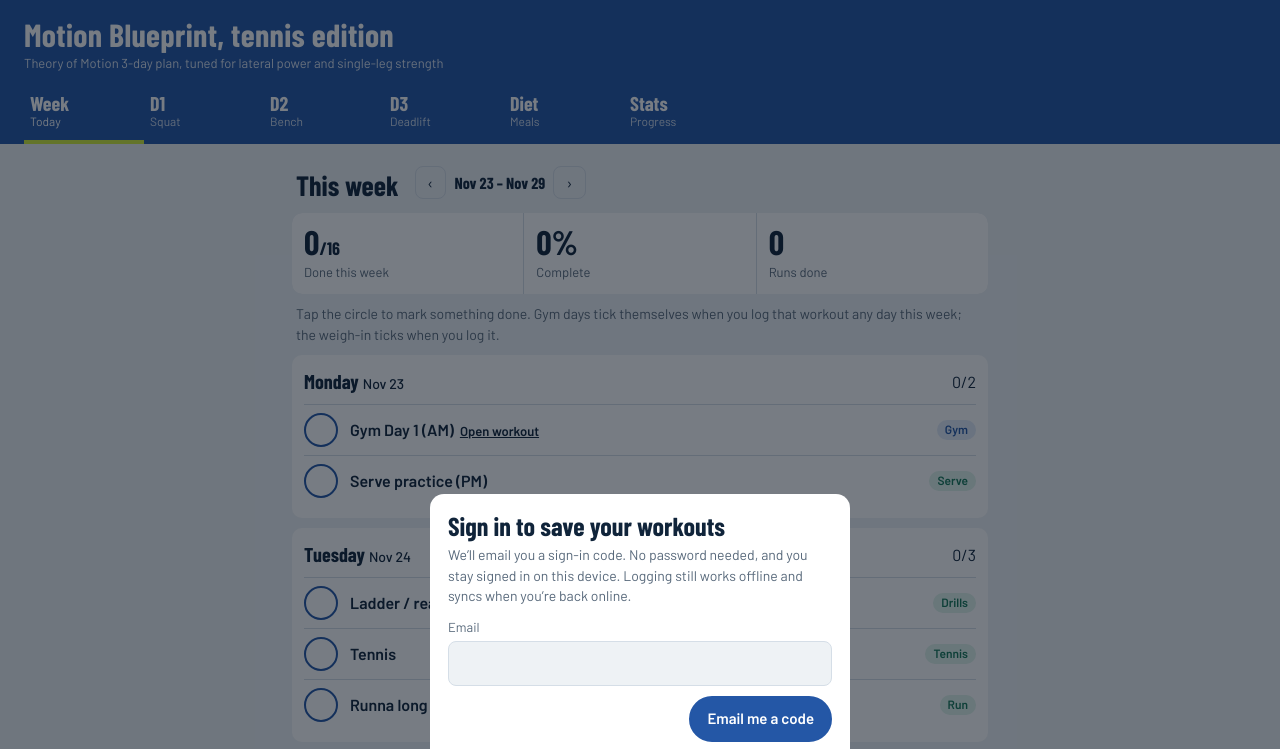
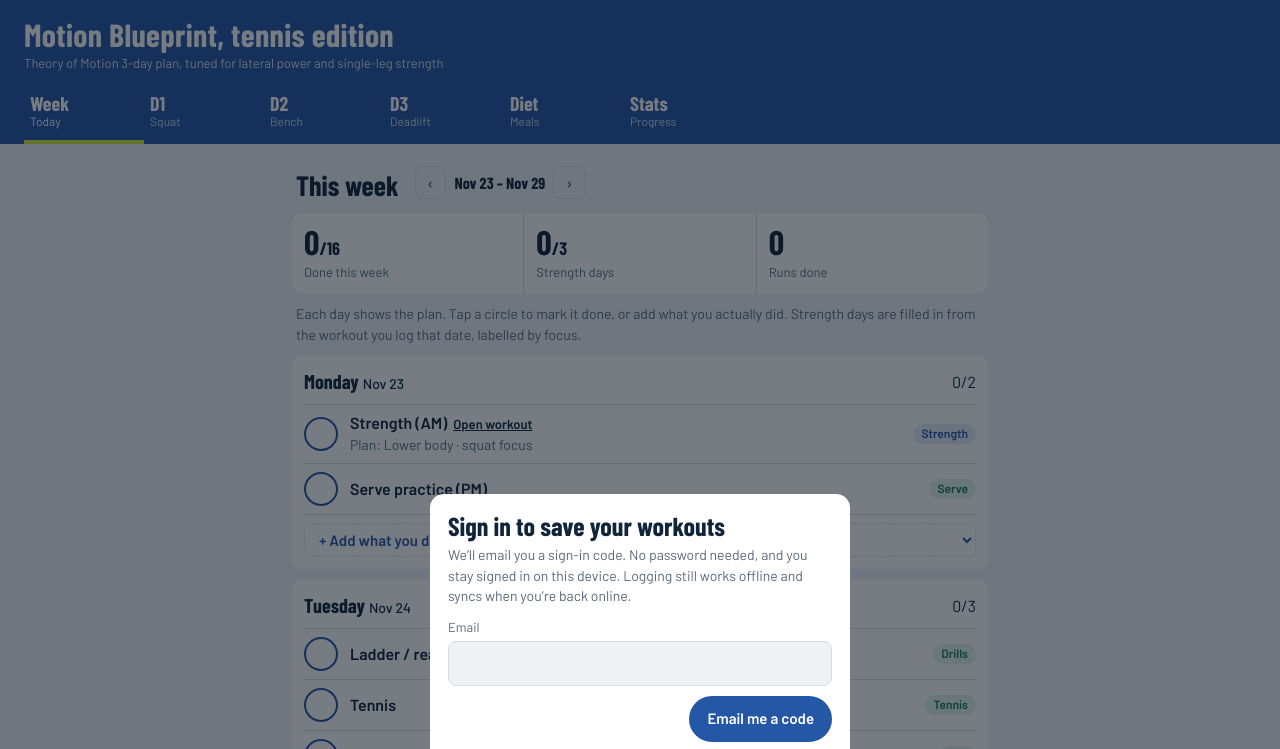
Before and after one commit to debayan21/tennis-gym, a plain HTML site: page index.html in a window 1280 px wide. Shown: the top 749 px of the page. Drawn offline with nearby package versions, Linux system fonts and the light colour scheme.

Commit message:
Add files via upload

```diff
--- a/index.html
+++ b/index.html
@@ -183,7 +183,7 @@ section.block{margin-top:18px}
 .seg button{border:2px solid var(--line);background:var(--surface);border-radius:999px;padding:6px 12px;font-weight:600;font-size:14px;cursor:pointer}
 .seg button.on{background:var(--court);border-color:var(--court);color:#fff}
 .ritual .sum{font-size:14px;color:var(--ink);margin:0 0 10px}
-.wday{margin-top:10px}
+.wday{margin-top:10px;scroll-margin-top:calc(env(safe-area-inset-top,0px) + 140px)}
 .wday.istoday{box-shadow:inset 0 0 0 2px var(--ball)}
 .wrow{display:flex;gap:12px;align-items:center;padding:8px 0;border-top:1px solid var(--line)}
 .wrow .wtxt{flex:1;min-width:0}
@@ -191,6 +191,8 @@ section.block{margin-top:18px}
 .tick{flex:none;width:34px;height:34px;border-radius:50%;border:2px solid var(--court);background:transparent;color:var(--ball-ink);font-weight:700;cursor:pointer;font-size:16px}
 .tick.on{background:var(--ball);border-color:var(--ball)}
 .wrow .tag{margin-top:0;flex:none}
+.wadd{border-top:1px solid var(--line);padding-top:8px}
+.wadd select{font:inherit;font-size:15px;color:var(--court);font-weight:600;background:transparent;border:1px dashed var(--line);border-radius:8px;padding:6px 10px;width:100%}
 .celebrate{background:var(--court);color:#fff;border-radius:14px;padding:18px;margin-top:14px}
 .celebrate .k{font-size:13px;opacity:.85;text-transform:none}
 .celebrate h2{font-family:"Barlow Condensed",sans-serif;font-size:30px;margin:2px 0 8px;line-height:1}
@@ -583,6 +585,7 @@ main.addEventListener("click", e=>{
   updateCounts(day,dr);
 });
 main.addEventListener("change", async e=>{
+  if(e.target.matches("[data-wadd]")){ await weekAdd(e.target); return; }
   if(location.hash!=="#diet") return; const t=e.target;
   if(t.hasAttribute("data-ddate")){ dietDate=t.value||today(); renderDiet(); }
   else if(t.hasAttribute("data-dnote")){ const d=dietDate||today(), r=dayRec(d)||{}; r.type=r.type||defaultType(d); r.note=t.value.trim(); await saveDay(d,r); }
@@ -768,52 +771,79 @@ function renderStats(){
 }
 
 /* ---------- weekly schedule ---------- */
-const WEEK = [ // index 0 = Monday
-  {items:[{id:"gym",k:"gym",name:"Gym Day 1",when:"AM",day:"day1"},{id:"serve",k:"serve",name:"Serve practice",when:"PM"}]},
+const FOCUS={day1:"Lower body · squat focus",day2:"Upper body · bench focus",day3:"Full body · deadlift focus"};
+const ACTS={ // what can be logged on any date
+  str1:{k:"gym",name:"Strength: lower body (squat)",day:"day1"},
+  str2:{k:"gym",name:"Strength: upper body (bench)",day:"day2"},
+  str3:{k:"gym",name:"Strength: full body (deadlift)",day:"day3"},
+  serve:{k:"serve",name:"Serve practice"},
+  ladder:{k:"ladder",name:"Ladder / reactive drills"},
+  tennis:{k:"tennis",name:"Tennis"},
+  run:{k:"run",name:"Run"},
+  intervals:{k:"run",name:"Intervals"},
+  rest:{k:"rest",name:"Rest day"}
+};
+const WEEK = [ // planned schedule, index 0 = Monday
+  {items:[{id:"gym",k:"gym",name:"Strength",when:"AM",plan:"day1"},{id:"serve",k:"serve",name:"Serve practice",when:"PM"}]},
   {items:[{id:"ladder",k:"ladder",name:"Ladder / reactive drills"},{id:"tennis",k:"tennis",name:"Tennis"},{id:"run",k:"run",name:"Runna long run"}]},
-  {items:[{id:"gym",k:"gym",name:"Gym Day 2 + intervals",when:"AM",day:"day2"},{id:"run",k:"run",name:"Easy run"},{id:"serve",k:"serve",name:"Light serves"}]},
-  {note:"No run: keep legs fresh for Day 3.",items:[{id:"tennis",k:"tennis",name:"Tennis"}]},
-  {items:[{id:"gym",k:"gym",name:"Gym Day 3",when:"AM",day:"day3"},{id:"serve",k:"serve",name:"Serve practice",when:"PM"}]},
+  {items:[{id:"gym",k:"gym",name:"Strength + intervals",when:"AM",plan:"day2"},{id:"run",k:"run",name:"Easy run"},{id:"serve",k:"serve",name:"Light serves"}]},
+  {note:"No run: keep legs fresh for the next strength day.",items:[{id:"tennis",k:"tennis",name:"Tennis"}]},
+  {items:[{id:"gym",k:"gym",name:"Strength",when:"AM",plan:"day3"},{id:"serve",k:"serve",name:"Serve practice",when:"PM"}]},
   {items:[{id:"ladder",k:"ladder",name:"Ladder / reactive drills"},{id:"tennis",k:"tennis",name:"Tennis"},{id:"run",k:"run",name:"Easy run"}]},
   {items:[{id:"rest",k:"rest",name:"Rest day",sub:"Walking only, no gym or hard tennis"},{id:"weigh",k:"weigh",name:"Sunday weigh-in",sub:"Fasted, before breakfast",link:"#diet"}]}
 ];
-const KIND={gym:["Gym","changed"],serve:["Serve","new"],ladder:["Drills","new"],tennis:["Tennis","new"],run:["Run","new"],rest:["Rest","same"],weigh:["Weigh-in","same"]};
+const KIND={gym:["Strength","changed"],serve:["Serve","new"],ladder:["Drills","new"],tennis:["Tennis","new"],run:["Run","new"],rest:["Rest","same"],weigh:["Weigh-in","same"]};
 let weekStart=null;
 const wkey=m=>"week-"+m;
-function weekRec(m){ return ((logs[wkey(m)]||[])[0])||{done:{}}; }
-function autoDone(dateIso,it){
-  if(it.k==="gym"){ const m0=iso(monday(parse(dateIso))), m1=(()=>{ const x=parse(m0); x.setDate(x.getDate()+6); return iso(x); })(), inWk=d=>d>=m0&&d<=m1;
-    if((logs.sessions||[]).some(x=>inWk(x.d) && x.day===it.day)) return true;
-    const d=DAYS.find(x=>x.id===it.day); return !!d && d.blocks.some(b=>b.items.some(i=>i.type && !i.id.startsWith("wu-") && (logs[i.id]||[]).some(e=>inWk(e.d)))); }
-  if(it.k==="weigh") return (logs.weighins||[]).some(x=>x.d===dateIso);
-  return false;
+function weekRec(m){ const r=((logs[wkey(m)]||[])[0])||{}; r.done=r.done||{}; r.extra=r.extra||{}; return r; }
+function gymLogged(dateIso){ // which strength workouts were logged on this exact date
+  const ids=new Set((logs.sessions||[]).filter(x=>x.d===dateIso).map(x=>x.day));
+  DAYS.forEach(d=>{ if(d.blocks.some(b=>b.items.some(i=>i.type && !i.id.startsWith("wu-") && (logs[i.id]||[]).some(e=>e.d===dateIso)))) ids.add(d.id); });
+  return [...ids];
 }
-function isWDone(m,di,it,dateIso){ const r=weekRec(m); return !!(r.done||{})[di+"-"+it.id] || autoDone(dateIso,it); }
+function rowsFor(m,di,dateIso){
+  const r=weekRec(m), g=gymLogged(dateIso), rows=[];
+  WEEK[di].items.forEach(it=>{
+    let name=it.name, auto=false, sub=it.sub||"";
+    if(it.k==="gym"){ if(g.length){ auto=true; name="Strength: "+g.map(x=>FOCUS[x]).join(" + "); } else sub="Plan: "+FOCUS[it.plan]; }
+    if(it.k==="weigh") auto=(logs.weighins||[]).some(x=>x.d===dateIso);
+    rows.push({key:di+"-"+it.id, k:it.k, name, when:it.when, sub, link:it.link, open:it.k==="gym"?(g[0]||it.plan):null, auto, done:auto||!!r.done[di+"-"+it.id]});
+  });
+  // strength logged on a day with no planned strength slot
+  if(g.length && !WEEK[di].items.some(it=>it.k==="gym")) rows.unshift({key:di+"-gymlog", k:"gym", name:"Strength: "+g.map(x=>FOCUS[x]).join(" + "), sub:"Logged in the app", open:g[0], auto:true, done:true, extra:true});
+  (r.extra[di]||[]).forEach((a,ix)=>{ const A=ACTS[a]; if(!A) return; if(A.k==="gym" && g.includes(A.day)) return; rows.push({key:di+"-x"+ix, k:A.k, name:A.name, open:A.day||null, done:!!r.done[di+"-x"+ix], extra:true, rm:ix}); });
+  return rows;
+}
 function renderWeek(){
   const td=today(); if(!weekStart) weekStart=iso(monday(parse(td)));
-  const m=weekStart, mon=parse(m); let tot=0, dn=0;
+  const m=weekStart, mon=parse(m); let tot=0, dn=0, runs=0, str=0;
   const cards=WEEK.map((w,di)=>{
-    const dt=new Date(mon); dt.setDate(mon.getDate()+di); const k=iso(dt), isT=k===td;
-    const rows=w.items.map(it=>{ tot++; const done=isWDone(m,di,it,k); if(done) dn++; const auto=autoDone(k,it);
-      const [lab,cls]=KIND[it.k];
-      const go = it.day ? `<a class="mini" href="#${it.day}">Open workout</a>` : it.link ? `<a class="mini" href="${it.link}">Open</a>` : "";
-      return `<div class="wrow ${done?"done":""}"><button class="tick ${done?"on":""}" data-wk="${di}-${it.id}" ${auto?'data-auto="1"':""} aria-pressed="${done}" aria-label="Mark ${esc(it.name)} complete">${done?"✓":""}</button><div class="wtxt"><div class="name" style="font-size:16px">${esc(it.name)}${it.when?` <span class="k">(${it.when})</span>`:""}${go}</div>${it.sub?`<div class="rx">${esc(it.sub)}</div>`:""}${auto?`<div class="rx">Logged in the app ✓</div>`:""}</div><span class="tag ${cls}">${lab}</span></div>`; }).join("");
-    const dd=w.items.filter(it=>isWDone(m,di,it,k)).length;
-    return `<article class="card wday ${isT?"istoday":""}" id="wd-${di}"><div class="calhead"><b>${dt.toLocaleDateString(undefined,{weekday:"long"})} <span class="k" style="font-family:Barlow,sans-serif;font-size:14px;font-weight:500">${dt.toLocaleDateString(undefined,{day:"numeric",month:"short"})}${isT?" · today":""}</span></b><span class="k">${dd}/${w.items.length}</span></div>${w.note?`<p class="sum" style="margin:0 0 6px;color:var(--muted);font-size:14px">${esc(w.note)}</p>`:""}${rows}</article>`;
+    const dt=new Date(mon); dt.setDate(mon.getDate()+di); const k=iso(dt), isT=k===td, rows=rowsFor(m,di,k);
+    tot+=rows.length; dn+=rows.filter(x=>x.done).length; runs+=rows.filter(x=>x.k==="run"&&x.done).length; str+=rows.filter(x=>x.k==="gym"&&x.done).length;
+    const html=rows.map(x=>{ const [lab,cls]=KIND[x.k];
+      const go = x.open ? `<a class="mini" href="#${x.open}">${x.auto?"View":"Open workout"}</a>` : x.link ? `<a class="mini" href="${x.link}">Open</a>` : "";
+      return `<div class="wrow ${x.done?"done":""}"><button class="tick ${x.done?"on":""}" data-wk="${x.key}" ${x.auto?'data-auto="1"':""} aria-pressed="${x.done}" aria-label="Mark ${esc(x.name)} complete">${x.done?"✓":""}</button><div class="wtxt"><div class="name" style="font-size:16px">${esc(x.name)}${x.when?` <span class="k">(${x.when})</span>`:""}${go}</div>${x.sub?`<div class="rx">${esc(x.sub)}</div>`:""}${x.auto&&x.k!=="weigh"&&!x.sub?`<div class="rx">Logged in the app ✓</div>`:""}</div><span class="tag ${cls}">${lab}</span>${x.rm!=null?`<button class="del" data-wrm="${di}-${x.rm}" aria-label="Remove">✕</button>`:""}</div>`; }).join("");
+    const add=`<div class="wadd"><select data-wadd="${di}" aria-label="Add an activity to ${esc(dt.toLocaleDateString(undefined,{weekday:"long"}))}"><option value="">+ Add what you did</option>${Object.entries(ACTS).map(([id,A])=>`<option value="${id}">${esc(A.name)}</option>`).join("")}</select></div>`;
+    return `<article class="card wday ${isT?"istoday":""}"><div class="calhead"><b>${dt.toLocaleDateString(undefined,{weekday:"long"})} <span class="k" style="font-family:Barlow,sans-serif;font-size:14px;font-weight:500">${dt.toLocaleDateString(undefined,{day:"numeric",month:"short"})}${isT?" · today":""}</span></b><span class="k">${rows.filter(x=>x.done).length}/${rows.length}</span></div>${w.note?`<p class="sum" style="margin:0 0 6px;color:var(--muted);font-size:14px">${esc(w.note)}</p>`:""}${html}${add}</article>`;
   }).join("");
   const end=new Date(mon); end.setDate(mon.getDate()+6);
-  const pct=tot?Math.round(dn/tot*100):0;
   main.innerHTML=`<div class="sesshead"><h2>This week</h2><div class="calhead" style="gap:8px;margin:0"><button data-wnav="-1" aria-label="Previous week">‹</button><b style="font-size:16px">${esc(fmtDate(m))} – ${esc(fmtDate(iso(end)))}</b><button data-wnav="1" aria-label="Next week">›</button></div></div>
-  <div class="kpis"><div class="kpi"><div class="big">${dn}<span style="font-size:18px">/${tot}</span></div><div class="lbl">Done this week</div></div><div class="kpi"><div class="big">${pct}%</div><div class="lbl">Complete</div></div><div class="kpi"><div class="big">${WEEK.slice(0,6).reduce((a,w,di)=>{ const dt=new Date(mon); dt.setDate(mon.getDate()+di); return a+(w.items.some(it=>it.k==="run"&&isWDone(m,di,it,iso(dt)))?1:0); },0)}</div><div class="lbl">Runs done</div></div></div>
-  <p class="daynote">Tap the circle to mark something done. Gym days tick themselves when you log that workout any day this week; the weigh-in ticks when you log it.</p>${cards}`;
+  <div class="kpis"><div class="kpi"><div class="big">${dn}<span style="font-size:18px">/${tot}</span></div><div class="lbl">Done this week</div></div><div class="kpi"><div class="big">${str}<span style="font-size:18px">/3</span></div><div class="lbl">Strength days</div></div><div class="kpi"><div class="big">${runs}</div><div class="lbl">Runs done</div></div></div>
+  <p class="daynote">Each day shows the plan. Tap a circle to mark it done, or add what you actually did. Strength days are filled in from the workout you log that date, labelled by focus.</p>${cards}`;
   if(m===iso(monday(parse(td)))){ const t=document.querySelector(".istoday"); if(t && !renderWeek.scrolled){ renderWeek.scrolled=true; setTimeout(()=>t.scrollIntoView({block:"start"}),50); } }
 }
+async function saveWeek(m,r){ r.u=Date.now(); logs[wkey(m)]=[r]; try{ await store.save(wkey(m)); }catch(err){} renderWeek(); }
 async function weekClick(e){
   const nv=e.target.closest("[data-wnav]"); if(nv){ const d=parse(weekStart); d.setDate(d.getDate()+7*(+nv.dataset.wnav)); weekStart=iso(d); renderWeek(); return; }
-  const tk=e.target.closest("[data-wk]"); if(!tk) return;
-  if(tk.dataset.auto){ return; }
-  const m=weekStart, r=weekRec(m); r.done=r.done||{}; r.done[tk.dataset.wk]=!r.done[tk.dataset.wk]; r.u=Date.now();
-  logs[wkey(m)]=[r]; try{ await store.save(wkey(m)); }catch(err){} renderWeek();
+  const rm=e.target.closest("[data-wrm]"); if(rm){ const [di,ix]=rm.dataset.wrm.split("-").map(Number), r=weekRec(weekStart); (r.extra[di]||[]).splice(ix,1);
+    const nd={}; Object.entries(r.done).forEach(([k,v])=>{ const mm=/^(\d+)-x(\d+)$/.exec(k); if(!mm||+mm[1]!==di) nd[k]=v; else if(+mm[2]<ix) nd[k]=v; else if(+mm[2]>ix) nd[mm[1]+"-x"+(+mm[2]-1)]=v; }); r.done=nd; await saveWeek(weekStart,r); return; }
+  const tk=e.target.closest("[data-wk]"); if(!tk || tk.dataset.auto) return;
+  const r=weekRec(weekStart); r.done[tk.dataset.wk]=!r.done[tk.dataset.wk]; await saveWeek(weekStart,r);
+}
+async function weekAdd(sel){
+  const v=sel.value; if(!v) return; const di=+sel.dataset.wadd, r=weekRec(weekStart);
+  if(ACTS[v].k==="gym"){ const dt=parse(weekStart); dt.setDate(dt.getDate()+di); sel.value=""; if(await ask(`Log the ${ACTS[v].name.replace("Strength: ","")} workout for ${fmtDate(iso(dt))} now? You’ll enter your sets, and the day fills in automatically.`,"Open workout","Just tick it")){ location.hash="#log-"+ACTS[v].day; setTimeout(()=>{ const de=document.querySelector("[data-sd]"); if(de){ de.value=iso(dt); de.dispatchEvent(new Event("input",{bubbles:true})); } },50); return; } }
+  (r.extra[di] ||= []).push(v); r.done[di+"-x"+(r.extra[di].length-1)]=true; await saveWeek(weekStart,r);
 }
 
 /* ---------- diet ---------- */
@@ -848,7 +878,7 @@ const START={d:"2026-11-25",kg:71.5,bf:24.2,fm:17.3,lm:54.2,vf:11,t:1}, GOAL={kg
 let dietDate=null;
 const dkey=d=>"diet-"+d;
 function dayRec(d){ return ((logs[dkey(d)]||[])[0]) || null; }
-function defaultType(d){ return ["fast","serve","tennis","strength","tennis","serve","tennis"][parse(d).getDay()]; }
+function defaultType(d){ if(gymLogged(d).length) return parse(d).getDay()===1||parse(d).getDay()===5?"serve":"strength"; return ["fast","serve","tennis","strength","tennis","serve","tennis"][parse(d).getDay()]; }
 async function saveDay(d,rec){ rec.u=Date.now(); rec.d=d; logs[dkey(d)]=[rec]; try{ await store.save(dkey(d)); }catch(e){} }
 function weighIns(){ return [START, ...(logs.weighins||[])].sort((a,b)=>a.d<b.d?-1:a.d>b.d?1:a.t-b.t); }
 function fmt1(v){ return v==null?"–":(Math.round(v*10)/10).toString(); }
```
